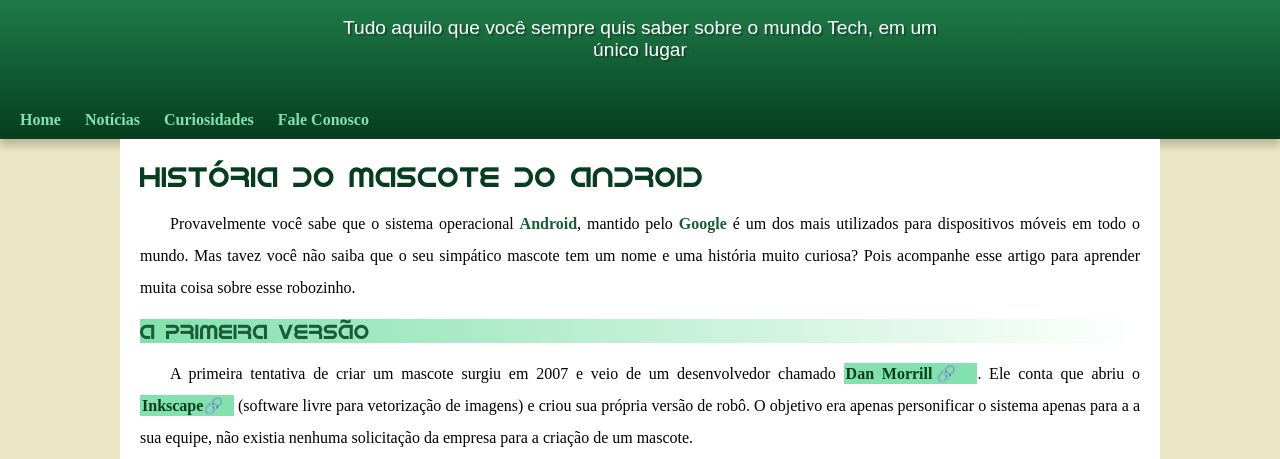
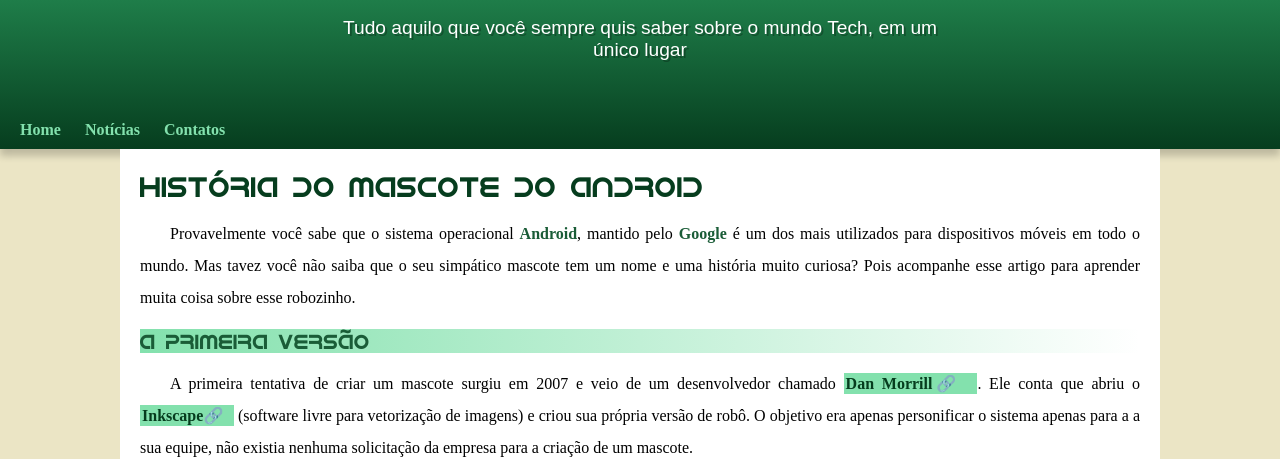
Before and after one commit to JaquelineRabelo/projeto-android, a plain HTML site: page index.html in a window 1280 px wide. Shown: the part 100-559 px from the top of the page. Drawn offline with Linux system fonts and the light colour scheme.

Commit message:
problema corrigido

```diff
--- a/estilo/style.css
+++ b/estilo/style.css
@@ -61,7 +61,7 @@ header > p {
     padding-left: 10px;
     margin: auto;
     text-shadow: 2px 2px 0px rgba(0, 0, 0, 0.267);
-    padding-bottom: 40px;
+    padding-bottom: 50px;
 
 }
 
--- a/index.html
+++ b/index.html
@@ -54,8 +54,8 @@ body {
 
 <a href="#">Home</a>
 <a href="#">Notícias</a>
-<a href="#">Curiosidades</a>
-<a href="#">Fale Conosco</a>
+<a href="#">Contatos</a>
+
 
 </nav>
 
```
